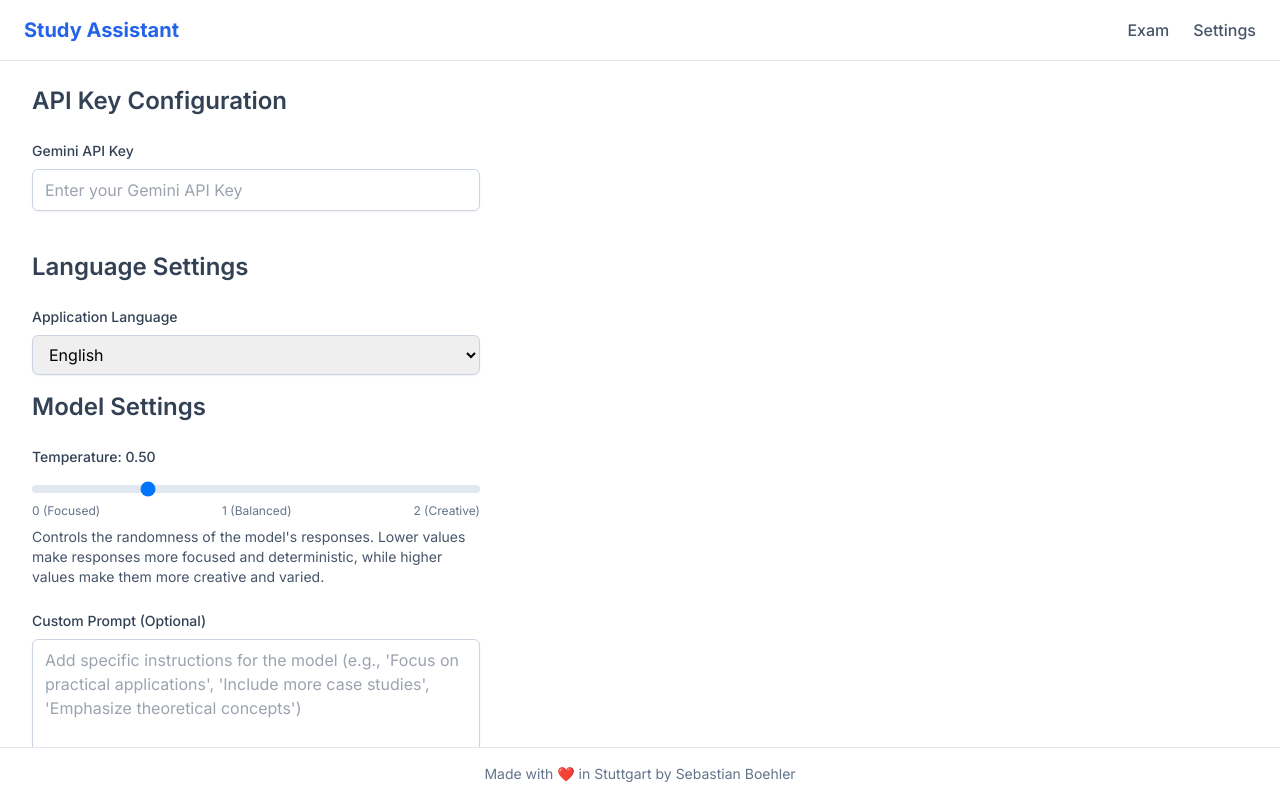
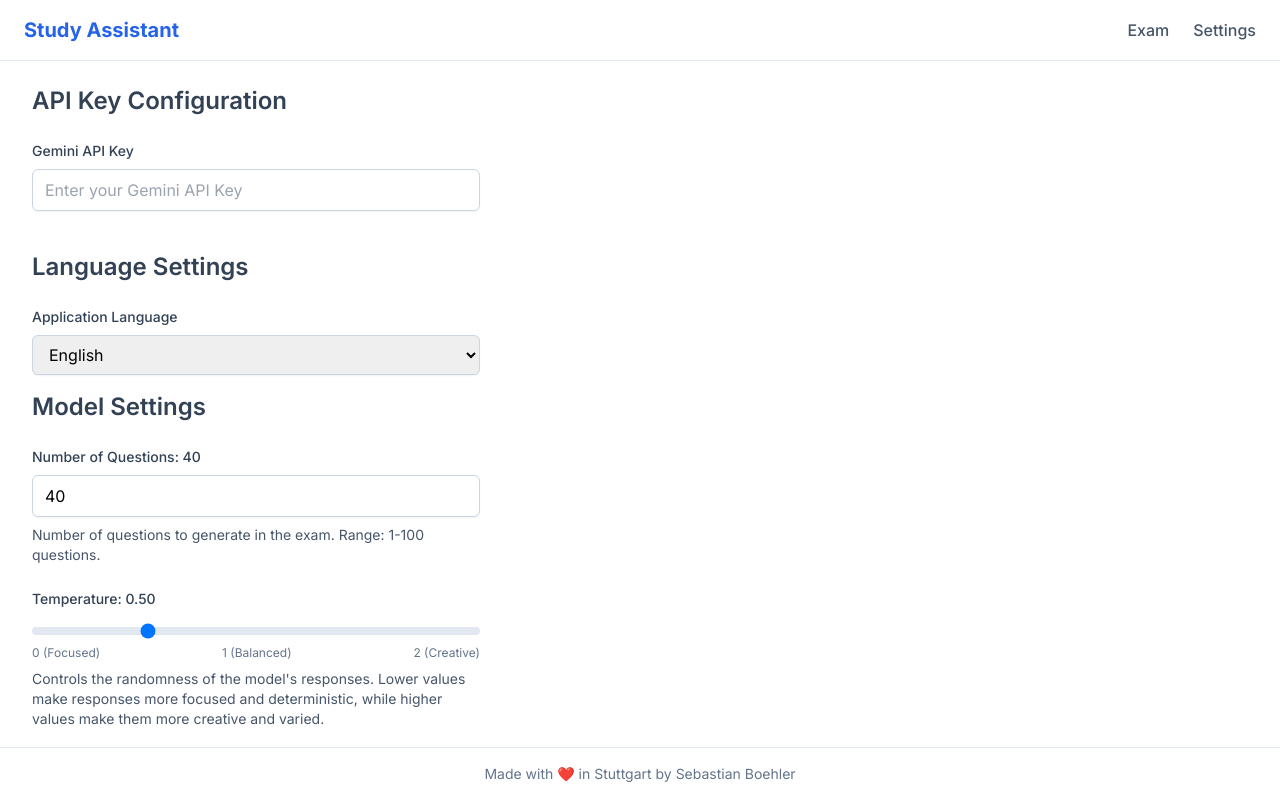
Before and after one commit to SebastianBoehler/study-assistant, a Next.js app: page /settings in a window 1280 px wide. Built offline with nearby package versions, Linux system fonts and the light colour scheme.

Commit message:
feat: add configurable question count setting

```diff
--- a/src/app/exam/page.tsx
+++ b/src/app/exam/page.tsx
@@ -12,7 +12,7 @@ export default function Home() {
   const [isGenerating, setIsGenerating] = useState(false);
   const [examData, setExamData] = useState<any>(null);
   const [error, setError] = useState<string>('');
-  const { apiKey, language, temperature, customPrompt } = useContext(ApiKeyContext);
+  const { apiKey, language, temperature, customPrompt, questionCount } = useContext(ApiKeyContext);
 
   const handleFilesSelected = async (newFiles: File[]) => {
     setFiles(prev => [...prev, ...newFiles.map(file => ({
@@ -56,7 +56,7 @@ export default function Home() {
     setError('');
 
     try {
-      const result = await generateExam(apiKey, uploadedFiles, level, onlyMultipleChoice, language, temperature, customPrompt);
+      const result = await generateExam(apiKey, uploadedFiles, level, onlyMultipleChoice, language, temperature, customPrompt, questionCount);
       console.log(result);
       setExamData(result);
     } catch (err) {
--- a/src/app/settings/page.tsx
+++ b/src/app/settings/page.tsx
@@ -6,24 +6,27 @@ import { ApiKeyContext } from '@/context/ApiKeyContext';
 import { Button } from '@/components/ui/button';
 
 export default function SettingsPage() {
-  const { apiKey, setApiKey, language, setLanguage, temperature, setTemperature, customPrompt, setCustomPrompt } = useContext(ApiKeyContext);
+  const { apiKey, setApiKey, language, setLanguage, temperature, setTemperature, customPrompt, setCustomPrompt, questionCount, setQuestionCount } = useContext(ApiKeyContext);
   const [key, setKey] = useState<string>(apiKey);
   const [languageState, setLanguageState] = useState<string>(language);
   const [temperatureState, setTemperatureState] = useState<number>(temperature);
   const [customPromptState, setCustomPromptState] = useState<string>(customPrompt);
+  const [questionCountState, setQuestionCountState] = useState<number>(questionCount);
 
   useEffect(() => {
     setKey(apiKey);
     setLanguageState(language);
     setTemperatureState(temperature);
     setCustomPromptState(customPrompt);
-  }, [apiKey, language, temperature, customPrompt]);
+    setQuestionCountState(questionCount);
+  }, [apiKey, language, temperature, customPrompt, questionCount]);
 
   const handleSave = () => {
     setApiKey(key);
     setLanguage(languageState);
     setTemperature(temperatureState);
     setCustomPrompt(customPromptState);
+    setQuestionCount(questionCountState);
     // Consider a more robust notification system in a real app
     alert('Settings saved!');
   };
@@ -81,6 +84,23 @@ export default function SettingsPage() {
         <section className="mb-10">
           <h2 className="text-2xl font-semibold mb-6 text-slate-700">Model Settings</h2>
           <div className="mb-6">
+            <label htmlFor="question-count" className="block text-sm font-medium text-slate-700 mb-2">
+              Number of Questions: {questionCountState}
+            </label>
+            <input
+              id="question-count"
+              type="number"
+              min="1"
+              max="100"
+              value={questionCountState}
+              onChange={(e) => setQuestionCountState(Math.max(1, Math.min(100, parseInt(e.target.value) || 1)))}
+              className="w-full max-w-md px-3 py-2 border border-slate-300 rounded-md shadow-sm focus:outline-none focus:ring-blue-500 focus:border-blue-500"
+            />
+            <p className="text-sm text-slate-600 mt-2 max-w-md">
+              Number of questions to generate in the exam. Range: 1-100 questions.
+            </p>
+          </div>
+          <div className="mb-6">
             <label htmlFor="temperature-slider" className="block text-sm font-medium text-slate-700 mb-2">
               Temperature: {temperatureState.toFixed(2)}
             </label>
--- a/src/context/ApiKeyContext.tsx
+++ b/src/context/ApiKeyContext.tsx
@@ -5,16 +5,19 @@ const localStorageKey = '%studyAssistantApiKey%';
 const localStorageLanguageKey = '%studyAssistantLanguage%';
 const localStorageTemperatureKey = '%studyAssistantTemperature%';
 const localStorageCustomPromptKey = '%studyAssistantCustomPrompt%';
+const localStorageQuestionCountKey = '%studyAssistantQuestionCount%';
 
 interface ApiKeyContextType {
   apiKey: string;
   language: string;
   temperature: number;
   customPrompt: string;
+  questionCount: number;
   setApiKey: (key: string) => void;
   setLanguage: (language: string) => void;
   setTemperature: (temperature: number) => void;
   setCustomPrompt: (prompt: string) => void;
+  setQuestionCount: (count: number) => void;
 }
 
 export const ApiKeyContext = createContext<ApiKeyContextType>({
@@ -22,10 +25,12 @@ export const ApiKeyContext = createContext<ApiKeyContextType>({
   language: '',
   temperature: 0.5,
   customPrompt: '',
+  questionCount: 40,
   setApiKey: () => {},
   setLanguage: () => {},
   setTemperature: () => {},
   setCustomPrompt: () => {},
+  setQuestionCount: () => {},
 });
 
 export const ApiKeyProvider = ({ children }: { children: ReactNode }) => {
@@ -33,6 +38,7 @@ export const ApiKeyProvider = ({ children }: { children: ReactNode }) => {
   const [language, setLanguageState] = useState<string>('english');
   const [temperature, setTemperatureState] = useState<number>(0.5);
   const [customPrompt, setCustomPromptState] = useState<string>('');
+  const [questionCount, setQuestionCountState] = useState<number>(40);
 
   useEffect(() => {
     const storedKey = typeof window !== 'undefined' ? localStorage.getItem(localStorageKey) : null;
@@ -43,6 +49,8 @@ export const ApiKeyProvider = ({ children }: { children: ReactNode }) => {
     if (storedTemperature) setTemperatureState(parseFloat(storedTemperature));
     const storedCustomPrompt = typeof window !== 'undefined' ? localStorage.getItem(localStorageCustomPromptKey) : null;
     if (storedCustomPrompt) setCustomPromptState(storedCustomPrompt);
+    const storedQuestionCount = typeof window !== 'undefined' ? localStorage.getItem(localStorageQuestionCountKey) : null;
+    if (storedQuestionCount) setQuestionCountState(parseInt(storedQuestionCount, 10));
   }, []);
 
   const setApiKey = (key: string) => {
@@ -65,8 +73,13 @@ export const ApiKeyProvider = ({ children }: { children: ReactNode }) => {
     localStorage.setItem(localStorageCustomPromptKey, prompt);
   };
 
+  const setQuestionCount = (count: number) => {
+    setQuestionCountState(count);
+    localStorage.setItem(localStorageQuestionCountKey, count.toString());
+  };
+
   return (
-    <ApiKeyContext.Provider value={{ apiKey, language, temperature, customPrompt, setApiKey, setLanguage, setTemperature, setCustomPrompt }}>
+    <ApiKeyContext.Provider value={{ apiKey, language, temperature, customPrompt, questionCount, setApiKey, setLanguage, setTemperature, setCustomPrompt, setQuestionCount }}>
       {children}
     </ApiKeyContext.Provider>
   );
```
Also changed, not shown: src/hooks/google.ts (+6 -3 lines).
